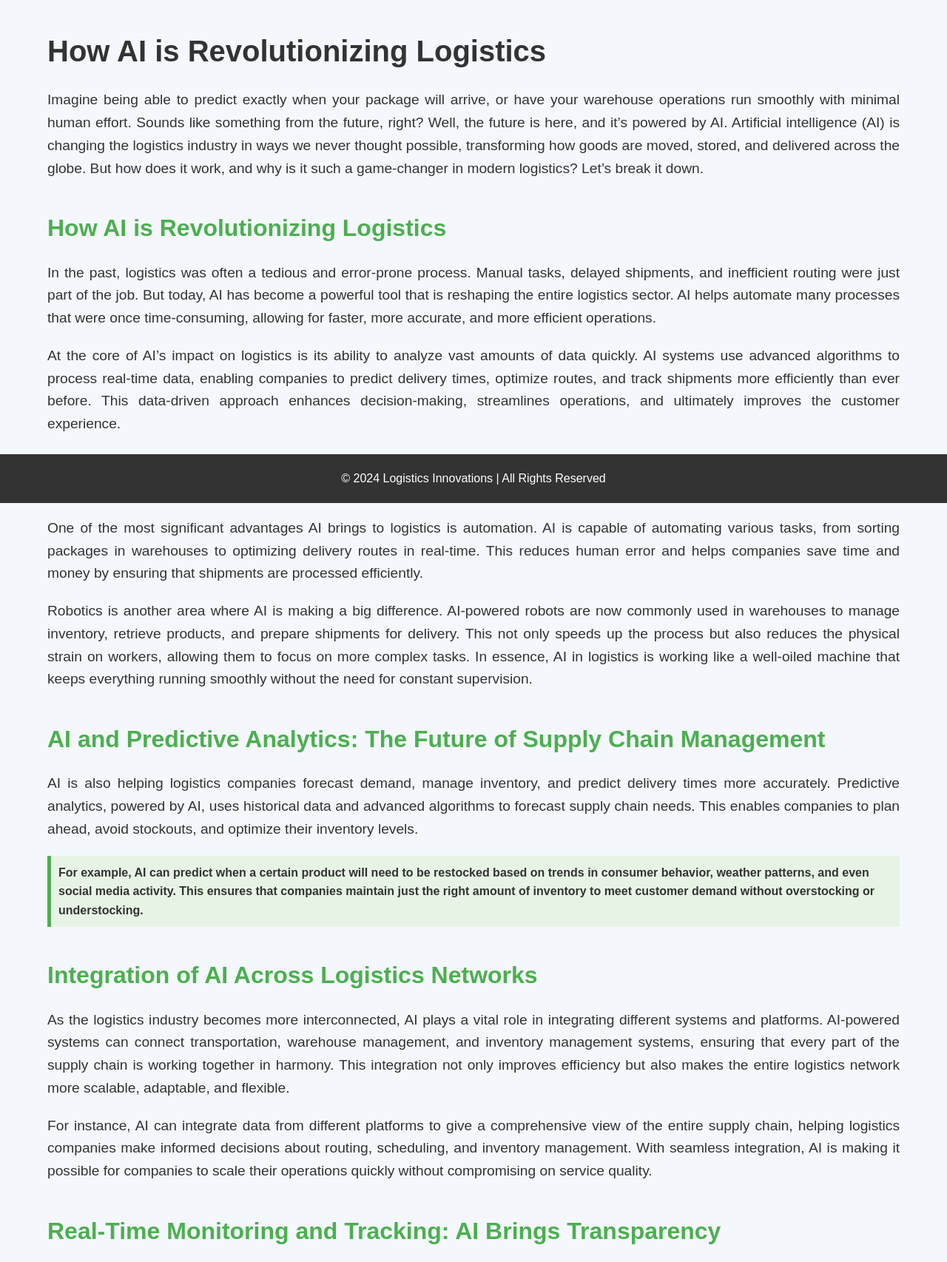
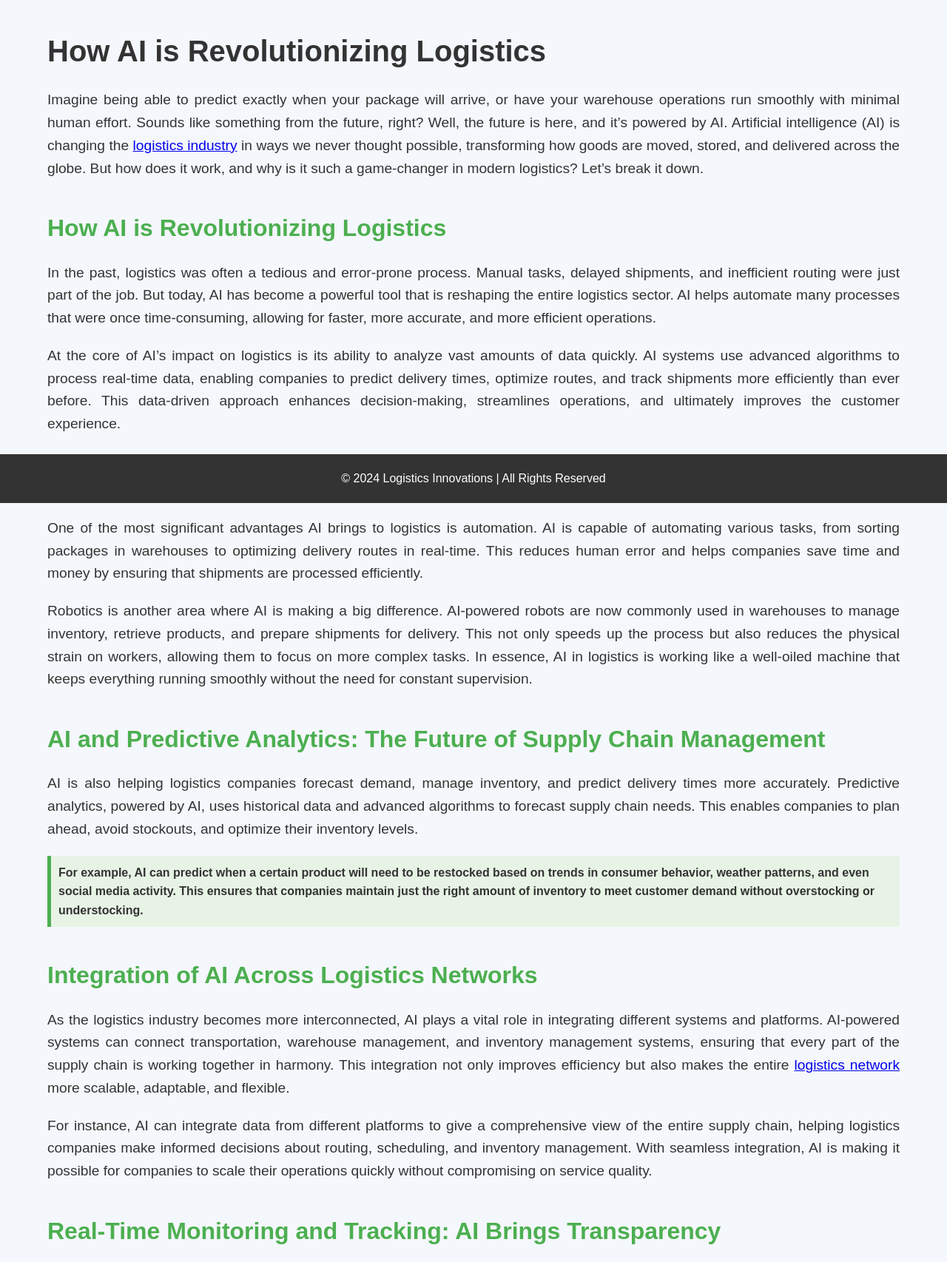
Before and after one commit to carriagetracking01/carriagetracking, a plain HTML site: page index.html in a window 1280 px wide. Shown: the part 120-1826 px from the top of the page at 74% size. Drawn offline with Linux system fonts and the light colour scheme.

Commit message:
Update index.html

```diff
--- a/index.html
+++ b/index.html
@@ -109,7 +109,7 @@
 
         <section>
             <h1>How AI is Revolutionizing Logistics</h1>
-            <p>Imagine being able to predict exactly when your package will arrive, or have your warehouse operations run smoothly with minimal human effort. Sounds like something from the future, right? Well, the future is here, and it’s powered by AI. Artificial intelligence (AI) is changing the logistics industry in ways we never thought possible, transforming how goods are moved, stored, and delivered across the globe. But how does it work, and why is it such a game-changer in modern logistics? Let’s break it down.</p>
+            <p>Imagine being able to predict exactly when your package will arrive, or have your warehouse operations run smoothly with minimal human effort. Sounds like something from the future, right? Well, the future is here, and it’s powered by AI. Artificial intelligence (AI) is changing the <a href="https://carriagetracking5s-organization.gitbook.io/why-parcel-tracking-is-crucial-for-e-commerce-success">logistics industry</a> in ways we never thought possible, transforming how goods are moved, stored, and delivered across the globe. But how does it work, and why is it such a game-changer in modern logistics? Let’s break it down.</p>
         </section>
 
         <section>
@@ -134,7 +134,7 @@
 
         <section>
             <h2>Integration of AI Across Logistics Networks</h2>
-            <p>As the logistics industry becomes more interconnected, AI plays a vital role in integrating different systems and platforms. AI-powered systems can connect transportation, warehouse management, and inventory management systems, ensuring that every part of the supply chain is working together in harmony. This integration not only improves efficiency but also makes the entire logistics network more scalable, adaptable, and flexible.</p>
+            <p>As the logistics industry becomes more interconnected, AI plays a vital role in integrating different systems and platforms. AI-powered systems can connect transportation, warehouse management, and inventory management systems, ensuring that every part of the supply chain is working together in harmony. This integration not only improves efficiency but also makes the entire <a href="https://carriagetracking0.web.app">logistics network</a> more scalable, adaptable, and flexible.</p>
             <p>For instance, AI can integrate data from different platforms to give a comprehensive view of the entire supply chain, helping logistics companies make informed decisions about routing, scheduling, and inventory management. With seamless integration, AI is making it possible for companies to scale their operations quickly without compromising on service quality.</p>
         </section>
 
```
